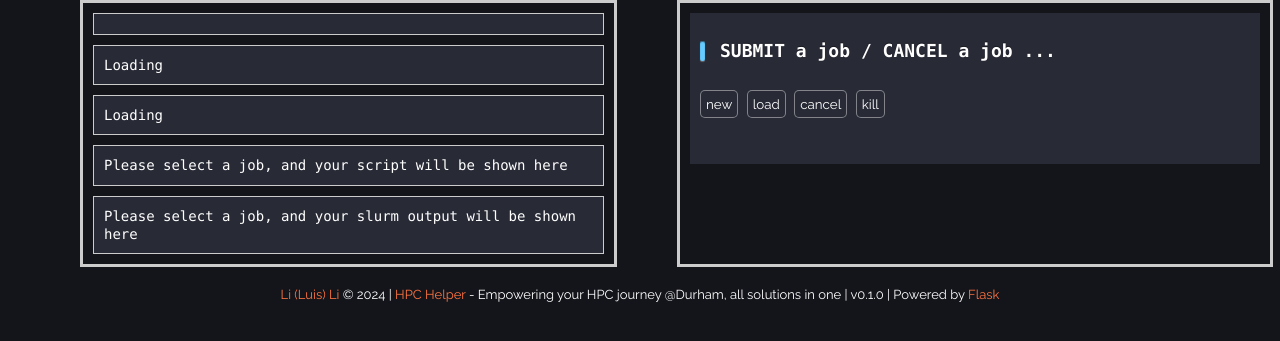
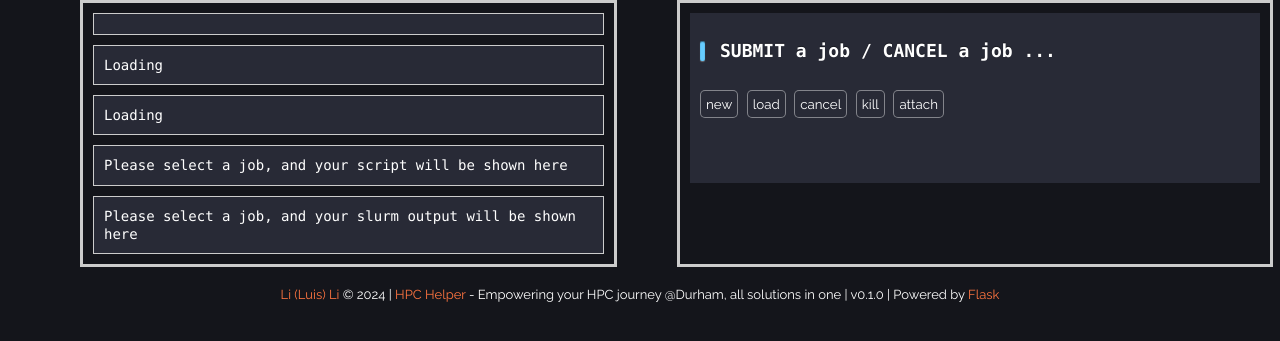
Before and after one commit to l1997i/slurm_hpc_helper, a Flask app: page /slurm/ in a window 1280 px wide. Shown: the part 50-391 px from the top of the page. Run offline with Flask 2, Linux system fonts and the light colour scheme; a user stored in the database is signed in; some libraries are stand-ins or nearby versions.

Commit message:
feat: attach new 1st stage

```diff
--- a/src/slurm.py
+++ b/src/slurm.py
@@ -40,6 +40,16 @@ def slurm():
         last_submit_form = json.load(open('last_submit_form.json'))
     session['last_submit_form'] = last_submit_form
     return render_template('slurm/slurm.html',htmldata=htmldata)
+
+@bp.route('/attach_job', methods=['POST'])
+@login_required
+def attachJob():
+    name = request.form['name']
+    job_id = g_selected_job_id
+    script = request.form['job_script']
+    print(script)
+    manager.attachJob(job_id, name, script)
+    return ('', 204)
 
 @bp.route('/load_json_job', methods=['POST'])
 @login_required
@@ -178,9 +188,11 @@ def disconnect():
 
 @socketio.on('select_job')
 def select_job(message):
+    global g_selected_job_id
     job_id = message['job_id']
     session['selected_job_id'] = job_id
     manager.UpdateOutput(job_id)
+    g_selected_job_id = job_id
     emit('update', {'html':{
             'output':myEscape(outputs[session['selected_job_id']]),
             'job_script':myEscape(scripts[session['selected_job_id']])
@@ -195,6 +207,7 @@ def cancel_job(message):
 def kill_stage(message):
     job_id = message['job_id']
     manager.killStage(job_id)
+
 
 import time
 class SlurmManager():
@@ -343,6 +356,19 @@ class SlurmManager():
         o = cli(f"ssh {self.jobs[job_id]['node']} \"kill -9 {self.jobs[job_id]['pid_2']}\"")
         socketio.emit('update', {'html':{'message':o}},to='slurm')
 
+    def attachJob(self,job_id,name,script):
+        wk_dir = os.path.join('/', *os.path.split(self.jobs[job_id]['script'])[0].split(os.sep)[:-2], '')
+        time_dir = int(time.time()).__str__()
+        os.makedirs(os.path.join(wk_dir, 'attach', time_dir), exist_ok=True)
+        print(os.path.join(wk_dir, 'attach', time_dir))
+        temp_sh_loc = os.path.join(wk_dir, 'attach', time_dir, f'{name}.sh')
+        temp_out_loc = os.path.join(wk_dir, 'attach', time_dir, f'{name}.out')
+        with open(temp_sh_loc, 'w') as file:
+            file.write(script.replace('\r\n','\n'))
+
+        cli(f"ssh {self.jobs[job_id]['node']} \"source /etc/profile;source ~/anaconda3/etc/profile.d/conda.sh;conda activate slurmgui;python3 {HPC_GUI_PATH}/src/templates/py/run_script.py {temp_sh_loc} {job_id}_1 > {temp_out_loc} 2>&1\"")
+
+
 def cli(command,return_err = False):
     process = subprocess.Popen([command],shell = True ,stdout=subprocess.PIPE, stderr=subprocess.PIPE)
     out = process.communicate()
@@ -396,7 +422,7 @@ def generateJobList(jobs):
     for job in jobs.values():
         if job["state"] == 'R' or job["state"] == 'PD':
             timestamp = os.path.basename(job["ts"])
-            dt = datetime.fromtimestamp(int(timestamp)).strftime('%Y-%m-%d %H:%M:%S')
+            dt = datetime.fromtimestamp(int(timestamp)).strftime('%m-%d %H:%M:%S')
             res += f'<tr class="selectable" id="{job["id"]}"><td>{job["id"]}</td><td>{job["node"]}</td><td>{job["name"]}</td><td>{job["state"]}</td><td>{dt}</td><td style="color:#28C73F">{job["pid_1"]}</td><td style="color:#FE5F58">{job["pid_2"]}</td></tr>'
     return res
 
--- a/src/templates/py/run_script.py
+++ b/src/templates/py/run_script.py
@@ -10,7 +10,7 @@ def run_script(script_path, title):
     stage_id = title.split('_')[-1]
     setproctitle(title)
     process = subprocess.Popen(["bash", script_path])
-    print(f"[Stage {stage_id}] Started process PID:", process.pid)
+    print(f"[Stage {stage_id}] Started process PID: {process.pid}")
     # pid2json(process.pid, stage_id)
     process.wait()
     return process.pid
--- a/src/templates/slurm/slurm.html
+++ b/src/templates/slurm/slurm.html
@@ -9,6 +9,7 @@
             $('#job_form').css('display', 'none');
         {% endif %}
         $('#upload_json_form').css('display', 'none');
+        $('#attach_form').css('display', 'none');
         for (const [key, value] of Object.entries(last_submit_form)) {
             $('#job_form')[0][key].value = value
         }
@@ -100,15 +101,36 @@
         if ($('#job_form').css('display') == 'none') {
             $('#job_form').css('display', 'block');
             $('#upload_json_form').css('display', 'none');
+            $('#attach_form').css('display', 'none');
         } else {
             $('#job_form').css('display', 'none');
         }
+    }
+
+    function toggle_attach_form() {
+        if ($('#attach_form').css('display') == 'none') {
+            $('#attach_form').css('display', 'block');
+            $('#upload_json_form').css('display', 'none');
+            $('#job_form').css('display', 'none');
+        } else {
+            $('#attach_form').css('display', 'none');
+        }
+
+        state = $('#' + sessionStorage.getItem('selected_job') + '>td')[3].innerText;
+        name = $('#' + sessionStorage.getItem('selected_job') + ">td")[2].innerText;
+        if (!(state == 'R' || state == 'PD')) {
+            return;
+        }
+        socket.emit('attachJob', {
+                'job_id': sessionStorage.getItem('selected_job')
+            });
     }
 
     function toggle_load_job_form() {
         if ($('#upload_json_form').css('display') == 'none') {
             $('#upload_json_form').css('display', 'block');
             $('#job_form').css('display', 'none');
+            $('#attach_form').css('display', 'none');
         } else {
             $('#upload_json_form').css('display', 'none');
         }
@@ -185,6 +207,18 @@ function toggle_load_job_form() {
             });
         }
     }
+
+    // function attach() {
+    //     state = $('#' + sessionStorage.getItem('selected_job') + '>td')[3].innerText;
+    //     name = $('#' + sessionStorage.getItem('selected_job') + ">td")[2].innerText;
+    //     if (!(state == 'R' || state == 'PD')) {
+    //         return;
+    //     }
+    //     socket.emit('attachJob', {
+    //             'job_id': sessionStorage.getItem('selected_job')
+    //         });
+    // }
+
 </script>
 <script>
     last_submit_form = {{session.last_submit_form | tojson}}
@@ -228,6 +262,7 @@ function toggle_load_job_form() {
             <button onclick="toggle_load_job_form()">load</button>
             <button onclick="cancel()">cancel</button>
             <button onclick="kill()">kill</button>
+            <button onclick="toggle_attach_form()">attach</button>
             <div id="add_job_form">
                 <form action="/slurm/submit_job" method="post" id="job_form">
                     <table class="form_table">
@@ -354,6 +389,26 @@ function toggle_load_job_form() {
                 </form>
             </div>
             <br>
+
+            <div id="add_attach_form">
+                <form action="/slurm/attach_job" method="post" id="attach_form">
+                    <table class="form_table">
+                        <tr>
+                            <td><label for="name"><strong>Job name</strong></label></td>
+                            <td><input type="text" name="name" placeholder="name" value="{{ htmldata.defaults.name }}" required></td>
+                        </tr>
+                        <tr>
+                            <td><label for="job_script"><strong>job scripts</strong></label></td>
+                            <td><textarea name="job_script" style="width:600px;height:300px;font-size: small;" form="attach_form" placeholder="echo 'Hello world??'" required></textarea></td>
+                        </tr>
+
+                    </table>
+                    <input type="submit" value="Attach">
+                    <!-- <button onclick="attach()">Attach</button> -->
+                    <p id="message_attach"></p>
+                </form>
+            </div>
+            <br>
         </div>
 
     </div>
```
Lines whose indentation alone changed are shown as unchanged.
